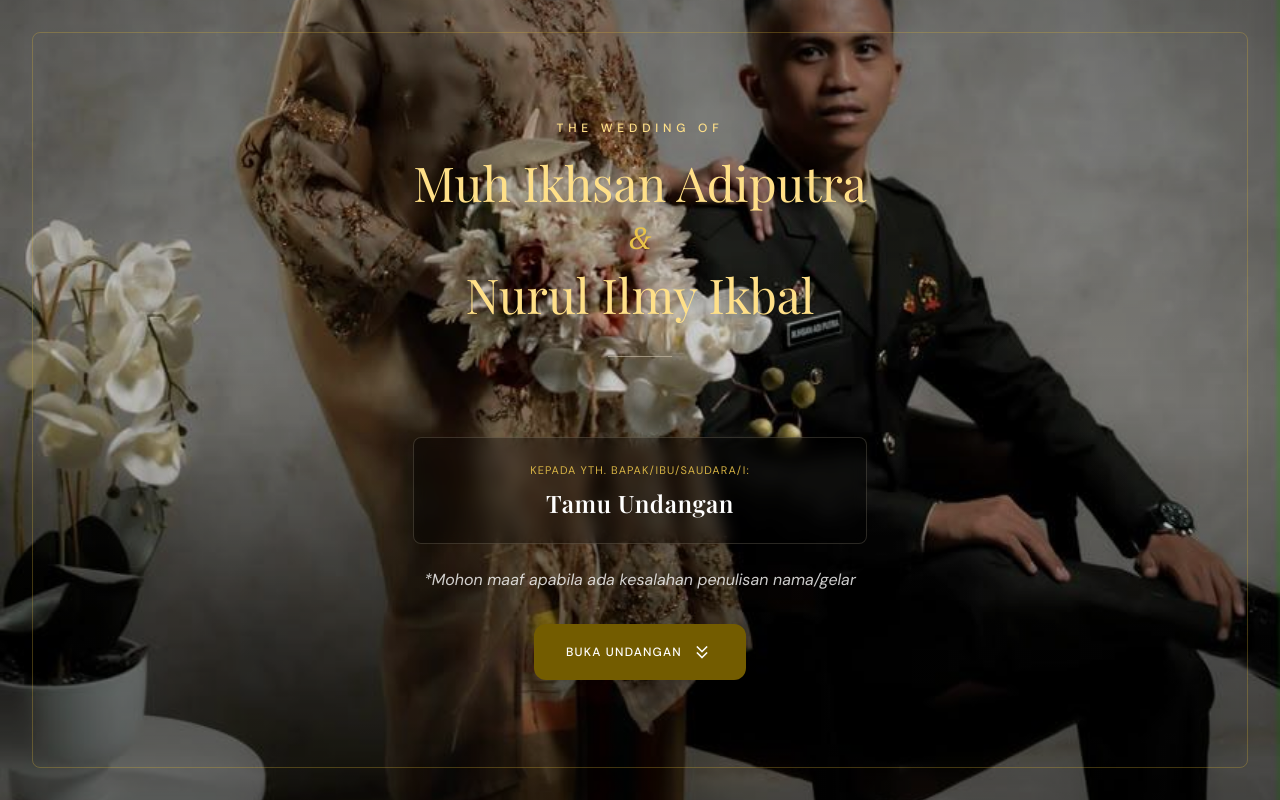
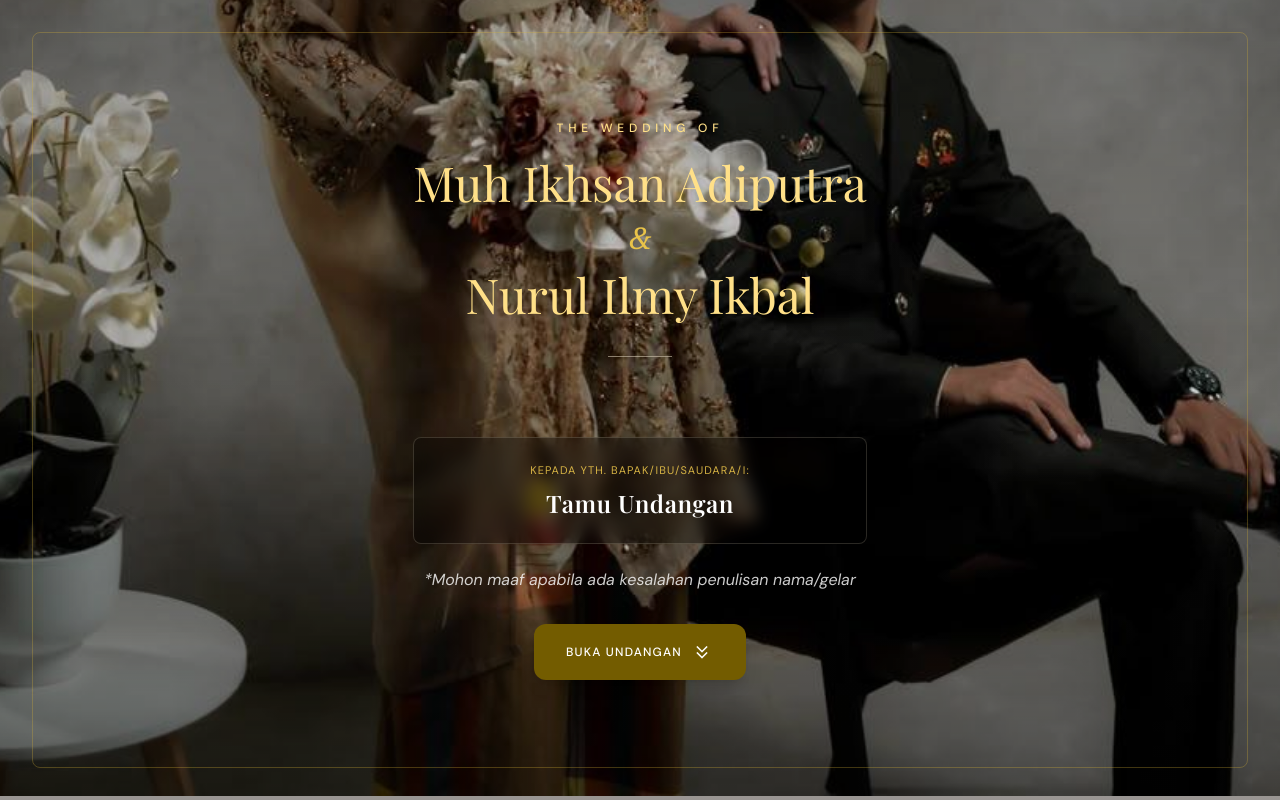
Before and after one commit to rahmannilma/undangan-, a React (Vite) app: page / in a window 1280 px wide. Built offline with nearby package versions, Linux system fonts and the light colour scheme; a web font is replaced by a local one.

Commit message:
Further shift background image higher up

```diff
--- a/src/components/Cover.jsx
+++ b/src/components/Cover.jsx
@@ -15,7 +15,7 @@ export default function Cover({ onOpen }) {
       {/* Background Image with blur & dark overlay */}
       <div className="absolute inset-0 z-0">
         <img
-          className="w-full h-full object-cover object-bottom scale-110 -translate-y-10 md:scale-100 md:translate-y-0 md:object-[center_90%] brightness-[0.85] transition-transform duration-300"
+          className="w-full h-full object-cover object-bottom scale-115 -translate-y-16 md:scale-105 md:-translate-y-6 brightness-[0.85] transition-transform duration-300"
           src="/foto1.jpeg"
           alt="Wedding Venue Background"
         />
```
